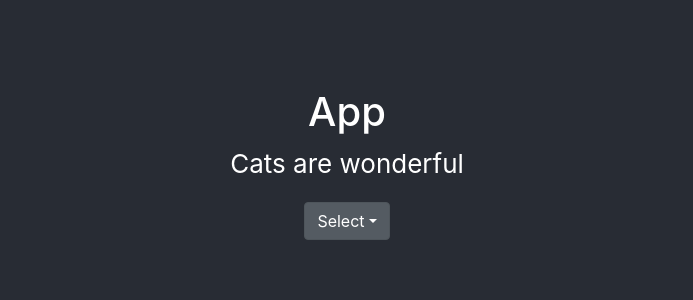
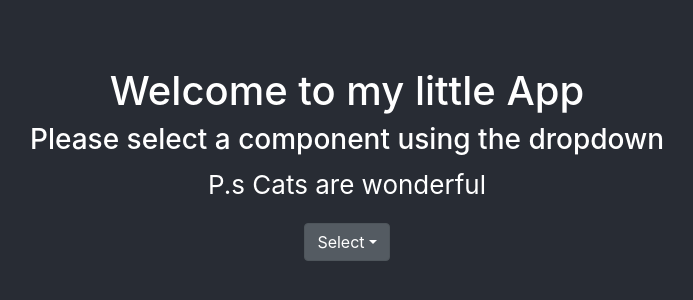
Before and after one commit to BristolRuss/react-challenges, a React (Create React App) app in the folder james-app/: page / in a window 1280 px wide. Shown: the part 236-536 px from the top of the page, without its empty margins (293-986 px from the left). Built offline with nearby package versions, Linux system fonts and the light colour scheme.

Commit message:
updated routes (and a few files). Square and StepCounter now allow you to add in parameters via the url

```diff
--- a/james-app/src/App.css
+++ b/james-app/src/App.css
@@ -10,6 +10,13 @@
 @media (prefers-reduced-motion: no-preference) {
   .App-logo {
     animation: App-logo-spin infinite 20s linear;
+  }
+}
+
+@media (prefers-reduced-motion: no-preference) {
+  .disappointed {
+    z-index: 0;
+    animation: App-logo-spin infinite 15s linear;
   }
 }
 
--- a/james-app/src/components/FourOhFour.js
+++ b/james-app/src/components/FourOhFour.js
@@ -4,8 +4,10 @@ class FourOhFour extends Component{
     render(){
         return (
             <>
-                <h1>Ruh ro. You dun goofed</h1>
-                <p>This is a 404 message. Please navigate back to a valid page</p>
+                <h1 style={{zIndex: 1}}>Ruh ro. You dun goofed</h1>
+                <p style={{zIndex: 1}}>This is a 404 message. Please navigate back to a valid page</p>
+
+                <img className="disappointed" src="https://i.pinimg.com/originals/73/66/73/736673e0c1533cad6cee86d867ee5c92.jpg"></img>
             </>
         );
     }
--- a/james-app/src/components/Square.js
+++ b/james-app/src/components/Square.js
@@ -25,8 +25,8 @@ class Square extends Component {
         return (
             <div onClick={this.handleClick} style = {{
                 background: state.counter % 2 === 0 ? state.colour : props.colour,
-                width: state.counter % 2 === 0 ? state.width : props.width,
-                height: state.counter % 2 === 0 ? state.height : props.height,
+                width: "150px",
+                height: "150px",
             }}></div>
         )
     }
--- a/james-app/src/components/StepCounter.js
+++ b/james-app/src/components/StepCounter.js
@@ -14,7 +14,7 @@ class StepCounter extends Component {
         let current = this.state.counter;
         const {max, step}  = this.props;
         this.setState({
-            counter: current <= (max - 1) ? current + step : current,
+            counter: current <= (max - 1) ? current + +step : current,
         })
     }
 
@@ -22,7 +22,7 @@ class StepCounter extends Component {
         let current = this.state.counter;
         const {step}  = this.props;
         this.setState({
-            counter: current > (0) ? current - step : current,
+            counter: current > (0) ? current - +step : current,
         })
     }
 
--- a/james-app/src/components/Stuff.js
+++ b/james-app/src/components/Stuff.js
@@ -25,13 +25,16 @@ const Stuff = () => (
         <Router>
             <Switch>
                 <Route exact path = "/">
-                    <Header text="App">
-                        <Paragraph message="Cats are wonderful"/>
+                    <Header text="Please select a component using the dropdown">
+                        <Paragraph message="P.s Cats are wonderful"/>
                     </Header>
                 </Route>
                 <Route exact path = "/square">
                     <Square colour="red" height="300px" width="400px" />
                 </Route>
+                <Route path = "/square/:colour" render = { ({match}) => (
+                    <Square colour = {match.params.colour} />
+                ) } />
                 <Route exact path = "/people">
                     <People names = {["James", "Rebecca", "Amanda", "John", "Brenda", "Tony", "Sue"]}/>
                 </Route>
@@ -44,6 +47,9 @@ const Stuff = () => (
                 <Route exact path = "/step-counter">
                     <StepCounter max={ 100 } step={ 5 } />
                 </Route>
+                <Route path = "/steps/:max/:step" render = { ({match}) => (
+                    <StepCounter max = {match.params.max} step = {match.params.step} />
+                ) } />
                 <Route exact path = "/clicked" component = {Clicked}/>
                 <Route exact path = "/catch-me">
                     <CatchMeIfYouCan jump={ 100 }/>
--- a/james-app/src/components/header.js
+++ b/james-app/src/components/header.js
@@ -5,7 +5,8 @@ class Header extends Component  {
         let { text, children} = this.props;
         return (
             <header>
-                <h1>{text}</h1>
+                <h1>Welcome to my little App</h1>
+                <h3>{text}</h3>
                 {children}
             </header>
         );
```
